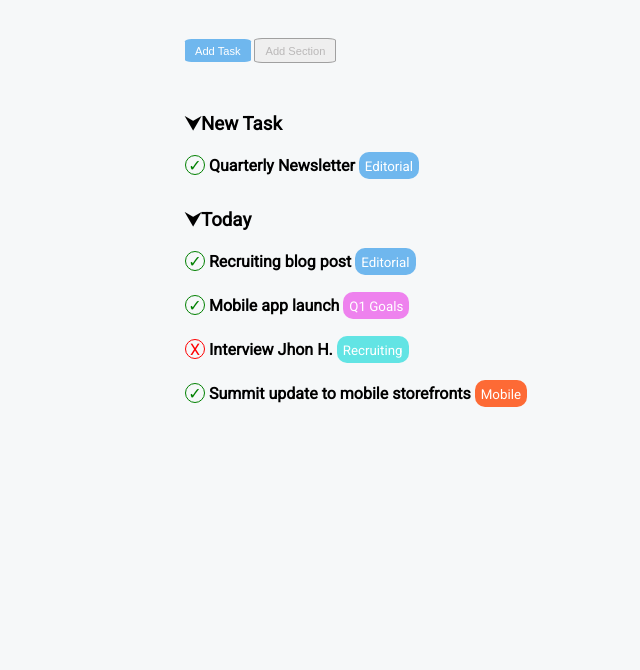
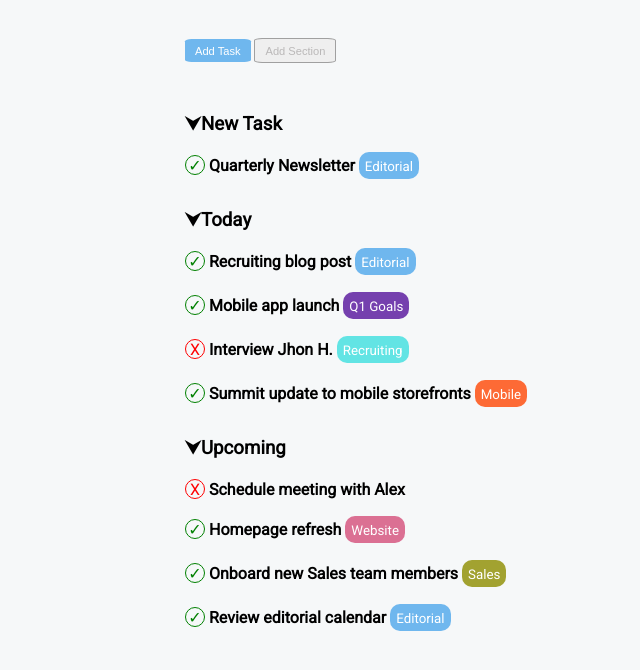
Before and after one commit to MatteoGiunta97/html-css-toboolist, a plain HTML site: page index.html in a window 1280 px wide. Shown: the part 86-756 px from the top of the page, without its empty margins (0-640 px from the left). Drawn offline with Linux system fonts and the light colour scheme.

Commit message:
feat: add last section

```diff
--- a/index.html
+++ b/index.html
@@ -40,19 +40,37 @@
         <div class="circle circle-check">&check;</div>
         <h4>Recruiting blog post</h4>
         <div class="tag tag-editorial"><small>Editorial</small></div>
-        <br>
+        <br />
         <div class="circle circle-check">&check;</div>
         <h4>Mobile app launch</h4>
         <div class="tag tag-goals"><small>Q1 Goals</small></div>
-        <br>
+        <br />
         <div class="circle circle-noncheck">X</div>
         <h4>Interview Jhon H.</h4>
         <div class="tag tag-recruiting"><small>Recruiting</small></div>
-        <br>
+        <br />
         <div class="circle circle-check">&check;</div>
         <h4>Summit update to mobile storefronts</h4>
         <div class="tag tag-mobile"><small>Mobile</small></div>
       </section>
+      <!-- Upcoming -->
+      <section>
+        <h3>&#11167;Upcoming</h3>
+        <div class="circle circle-noncheck">X</div>
+        <h4>Schedule meeting with Alex</h4>
+        <br />
+        <div class="circle circle-check">&check;</div>
+        <h4>Homepage refresh</h4>
+        <div class="tag tag-website"><small>Website</small></div>
+        <br />
+        <div class="circle circle-check">&check;</div>
+        <h4>Onboard new Sales team members</h4>
+        <div class="tag tag-sales"><small>Sales</small></div>
+        <br />
+        <div class="circle circle-check">&check;</div>
+        <h4>Review editorial calendar</h4>
+        <div class="tag tag-editorial"><small>Editorial</small></div>
+      </section>
     </main>
   </body>
 </html>
--- a/style.css
+++ b/style.css
@@ -85,7 +85,7 @@ display: inline-block;
 }
 
 .tag-goals{
-    background-color: violet;
+    background-color: rgb(117, 64, 174);
 }
 
 .tag-recruiting{
@@ -94,3 +94,9 @@ display: inline-block;
 .tag-mobile{
     background-color: rgb(253, 106, 53);
 }
+.tag-sales{
+    background-color: rgb(162, 162, 48);
+}
+.tag-website{
+    background-color: palevioletred;
+}
```
